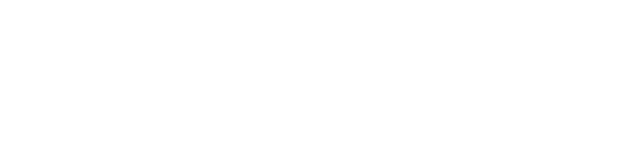
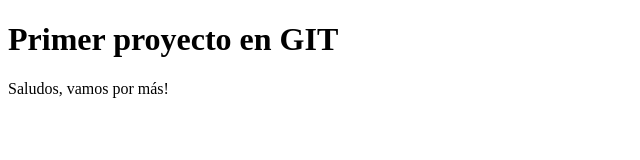
Before and after one commit to ArchiLuis48/ProyectDemoCursoPreWork, a plain HTML site: page ProyectDemoCursoPreWork/index.html in a window 1280 px wide. Shown: the whole page, without its empty margins (0-640 px from the left). Drawn offline with Linux system fonts and the light colour scheme.

Commit message:
Cambios Proyecto

```diff
--- a/ProyectDemoCursoPreWork/index.html
+++ b/ProyectDemoCursoPreWork/index.html
@@ -7,6 +7,9 @@
     <title> Hola Mundo </title>
 </head>
 <body>
-
+    <h1> Primer proyecto en GIT</h1>
+    <p>
+        Saludos, vamos por más!
+    </p>
 </body>
 </html>
```
